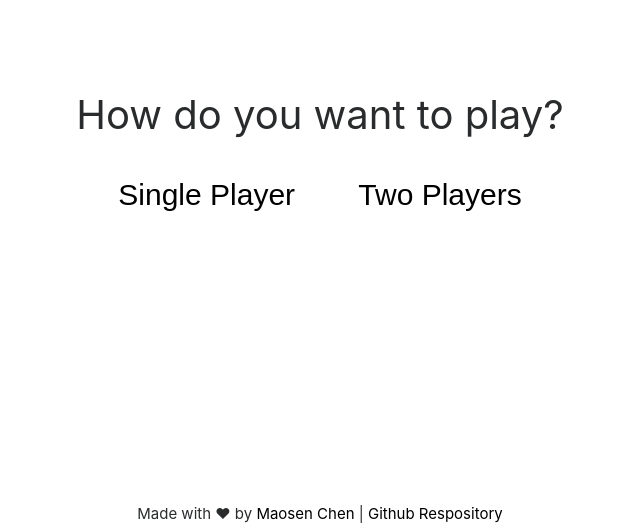
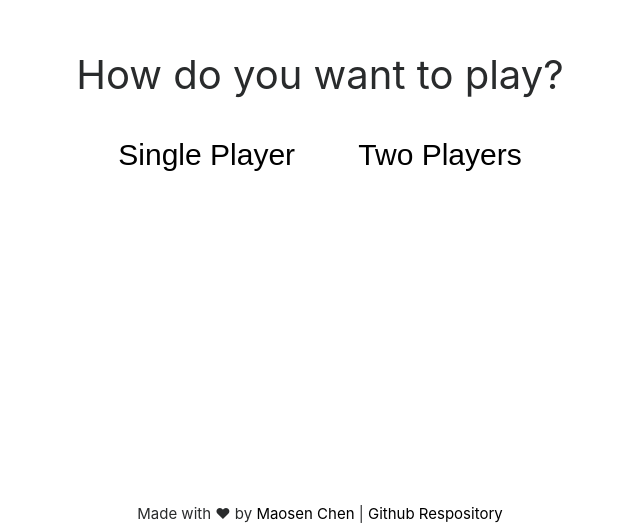
Before and after one commit to MAOKG/tic-tac-toe-game, a website built with webpack: page src/index.html in a window 1280 px wide. Shown: the part 277-803 px from the top of the page, without its empty margins (320-960 px from the left). Built offline with nearby package versions, Linux system fonts and the light colour scheme.

Commit message:
Fix top padding

```diff
--- a/src/css/_partials.scss
+++ b/src/css/_partials.scss
@@ -110,7 +110,7 @@
   min-width: 300px;
   text-align: center;
   font-size: 40px;
-  padding-top: 80px;
+  // padding-top: 80px;
   /*   border: 2px dashed grey; */
   display: none;
 
```
